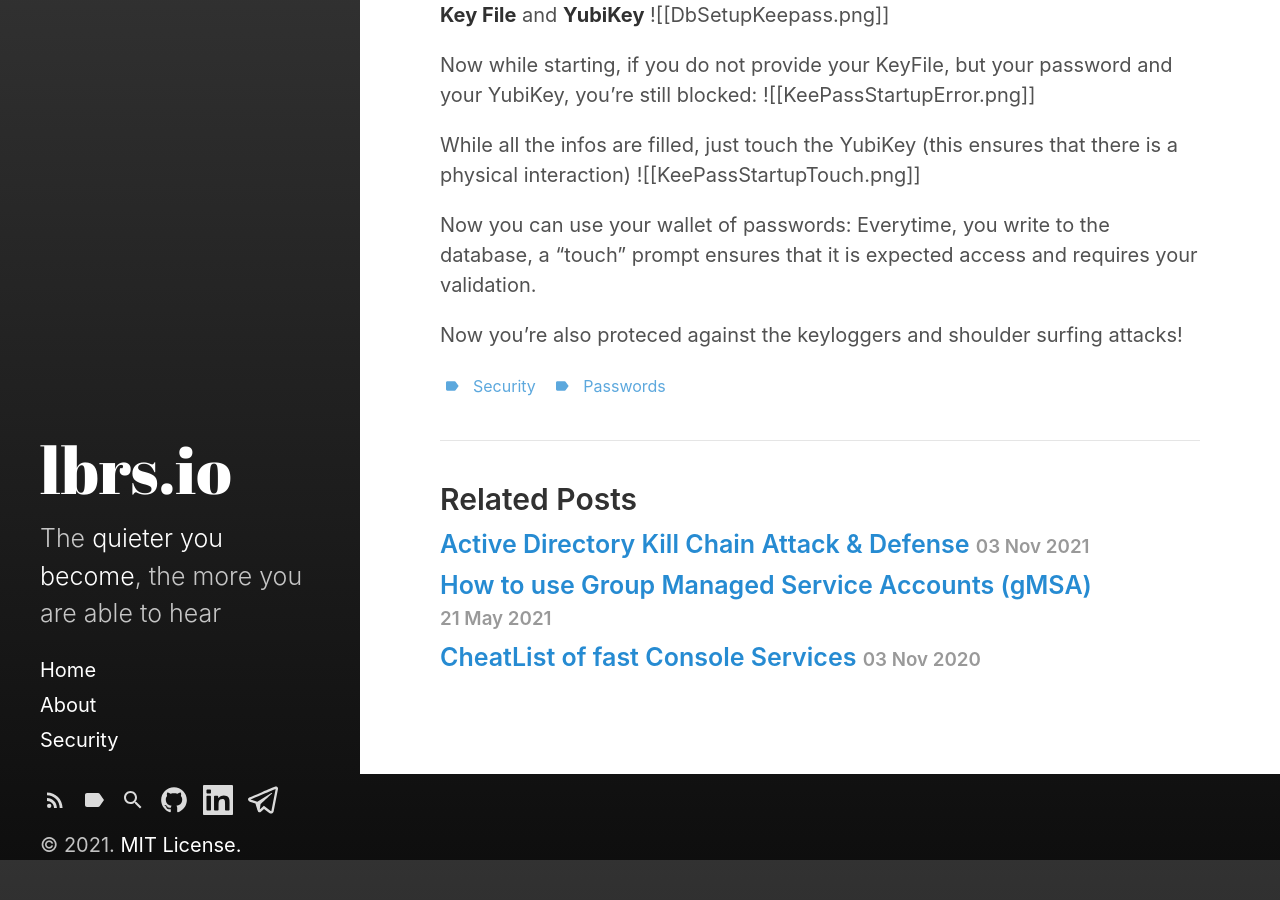
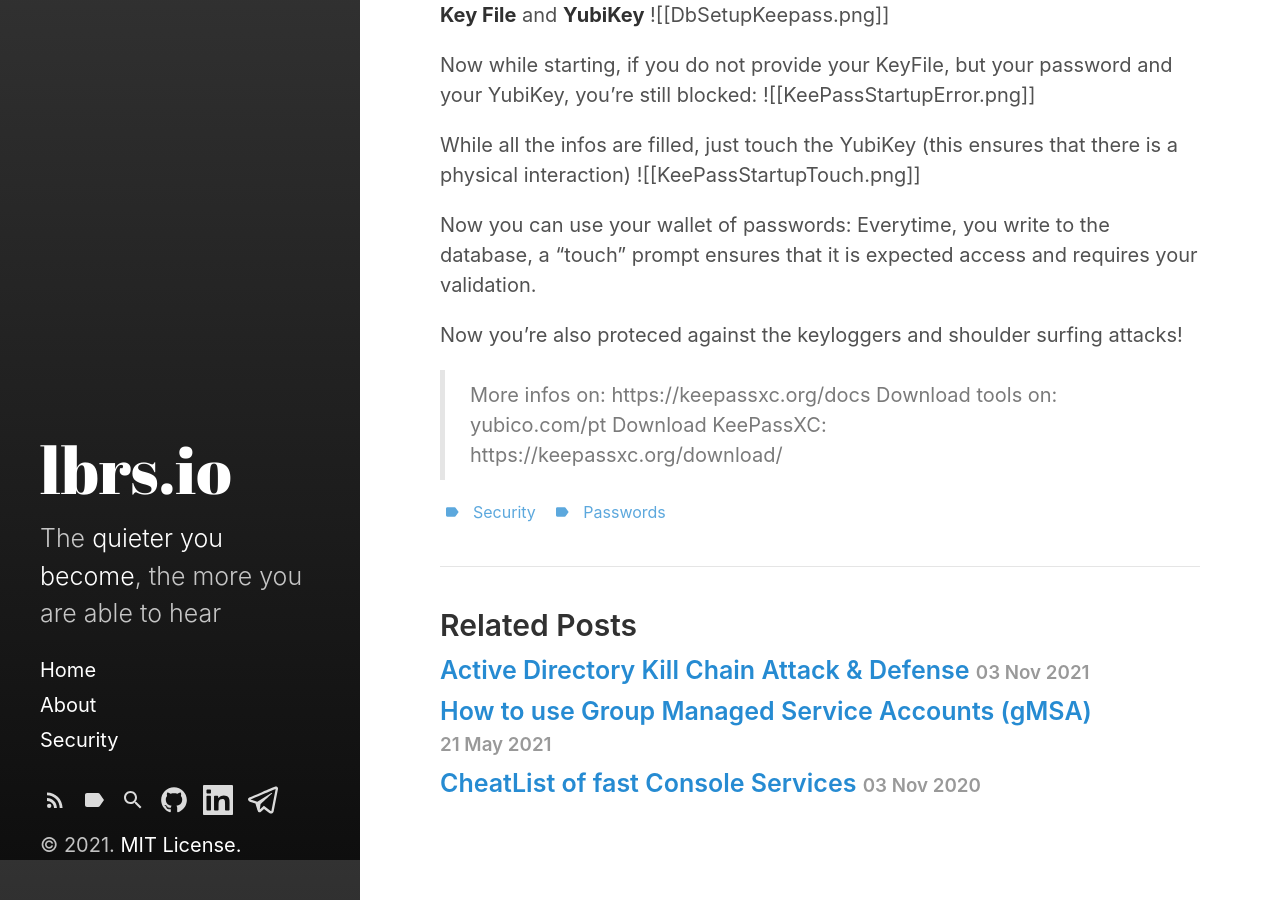
Before and after one commit to cdrclbrs/blog, a Jekyll site: the page built from _posts/2020-11-28-SecureYourPasswords.md, in a window 1280 px wide and 900 px high, scrolled down 1840 px. Built offline with Jekyll 4.4.1, drawn with Linux system fonts in a browser that asks for light colours.

Commit message:
Update 2020-11-28-SecureYourPasswords.md

```diff
--- a/_posts/2020-11-28-SecureYourPasswords.md
+++ b/_posts/2020-11-28-SecureYourPasswords.md
@@ -61,3 +61,7 @@ Now you can use your wallet of passwords:
 Everytime, you write to the database, a "touch" prompt ensures that it is expected access and requires your validation.
 
 Now you're also proteced against the keyloggers and shoulder surfing attacks!
+
+> More infos on: https://keepassxc.org/docs
+> Download tools on: yubico.com/pt
+> Download KeePassXC: https://keepassxc.org/download/
```
